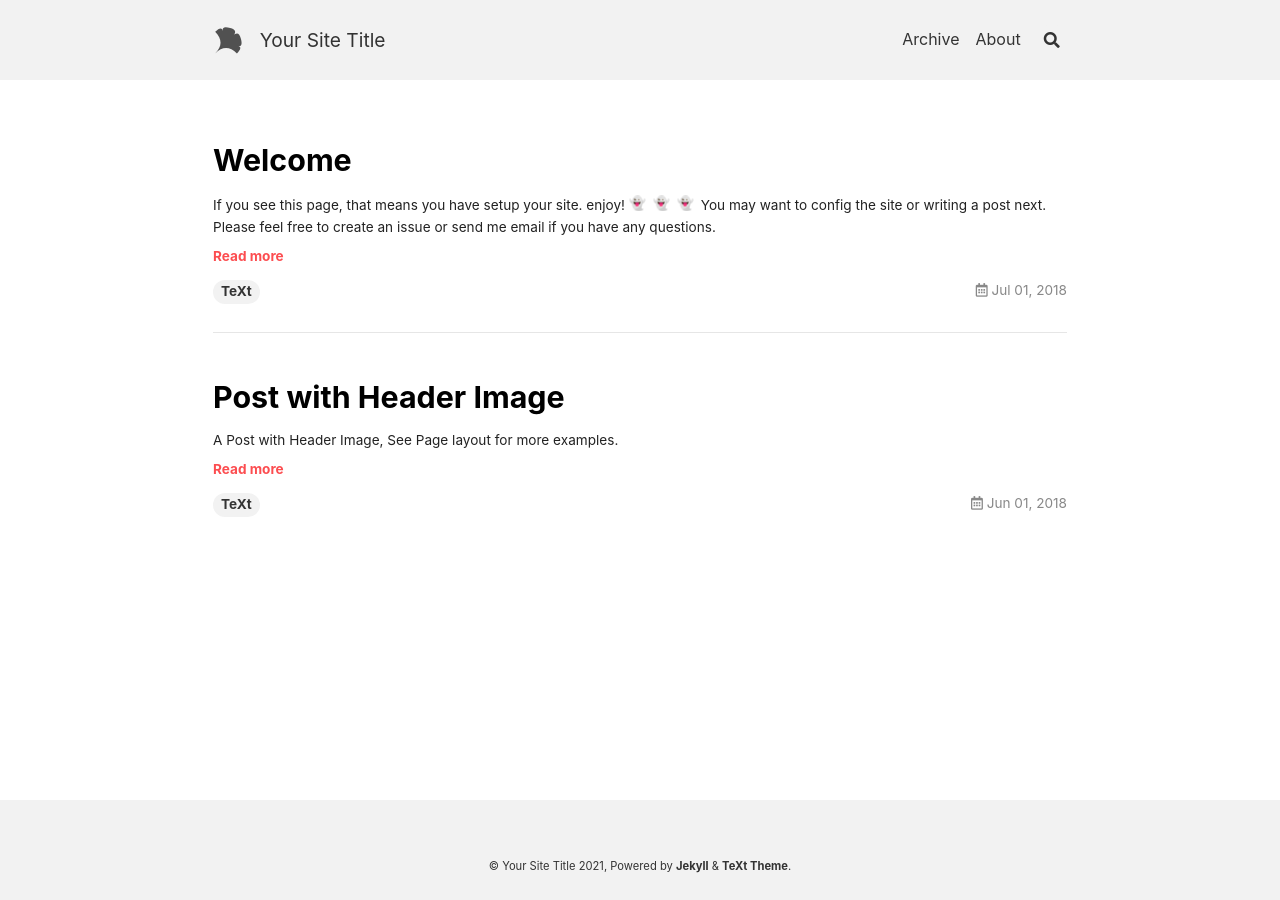
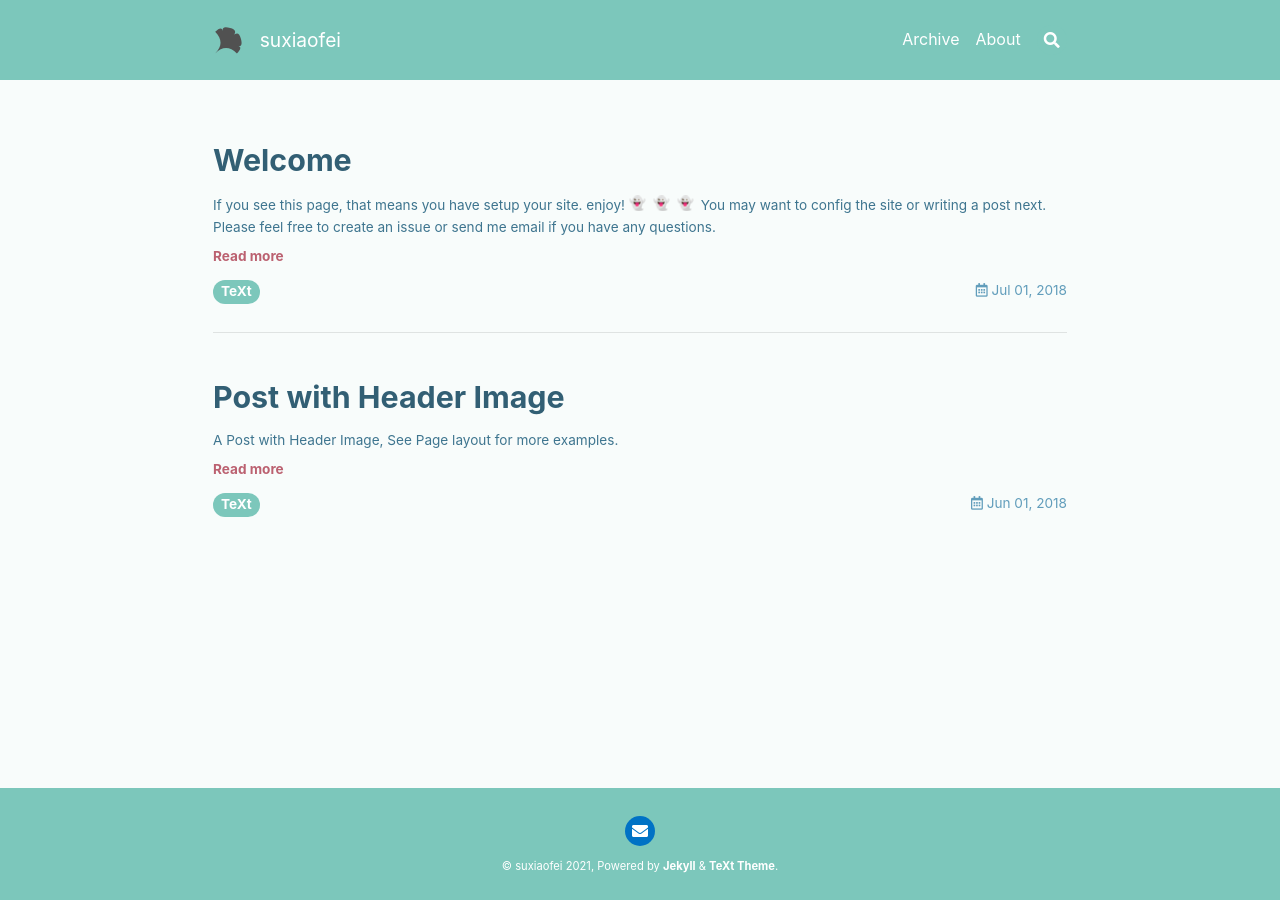
Before and after one commit to xiaosuQAQ/xiaosuQAQ.github.io, a Jekyll site: the page built from index.html, in a window 1280 px wide. Built offline with Jekyll 4.4.1, drawn with Linux system fonts in a browser that asks for light colours; nearby versions of some CDN libraries; emoji names are drawn with the system emoji font; the list of posts is cut into pages by our own code.

Commit message:
change config

```diff
--- a/_config.yml
+++ b/_config.yml
@@ -16,11 +16,11 @@
 
 ## => Site Settings
 ##############################
-text_skin: default # "default" (default), "dark", "forest", "ocean", "chocolate", "orange"
+text_skin: forest # "default" (default), "dark", "forest", "ocean", "chocolate", "orange"
 highlight_theme: default # "default" (default), "tomorrow", "tomorrow-night", "tomorrow-night-eighties", "tomorrow-night-blue", "tomorrow-night-bright"
 url     : # the base hostname & protocol for your site e.g. https://www.someone.com
 baseurl : # does not include hostname
-title   : Your Site Title
+title   : suxiaofei
 description: > # this means to ignore newlines until "Language & timezone"
   Your Site Description
 
@@ -35,11 +35,11 @@
 ##############################
 author:
   type      : # "person" (default), "organization"
-  name      : Your Name
+  name      : suxiaofei
   url       :
   avatar    : # path or url of avatar image (square)
-  bio       : I am an amazing person.
-  email     :
+  bio       :
+  email     : suxiaofeiTYUT@163.com
   facebook  : # "user_name" the last part of your profile url, e.g. https://www.facebook.com/user_name
   twitter   : # "user_name" the last part of your profile url, e.g. https://twitter.com/user_name
   weibo     : # "user_id"   the last part of your profile url, e.g. https://www.weibo.com/user_id/profile?...
```
